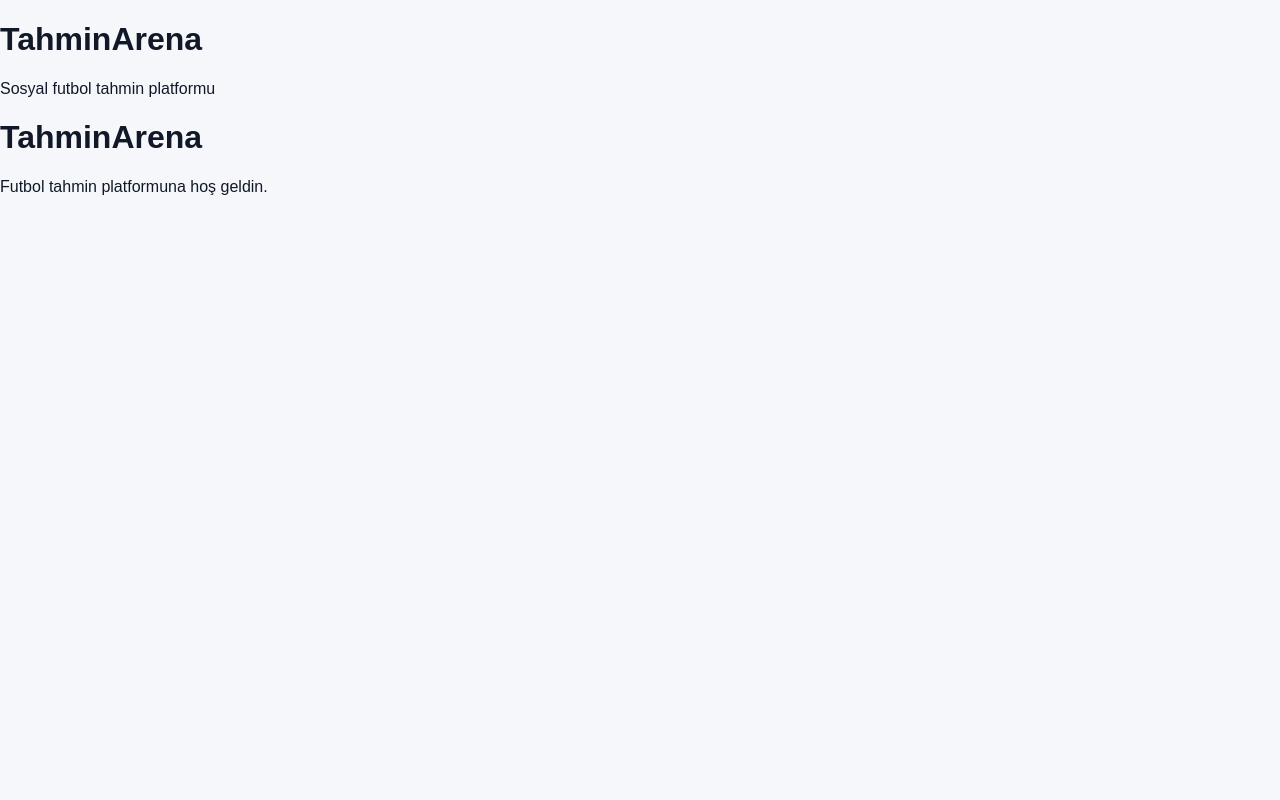
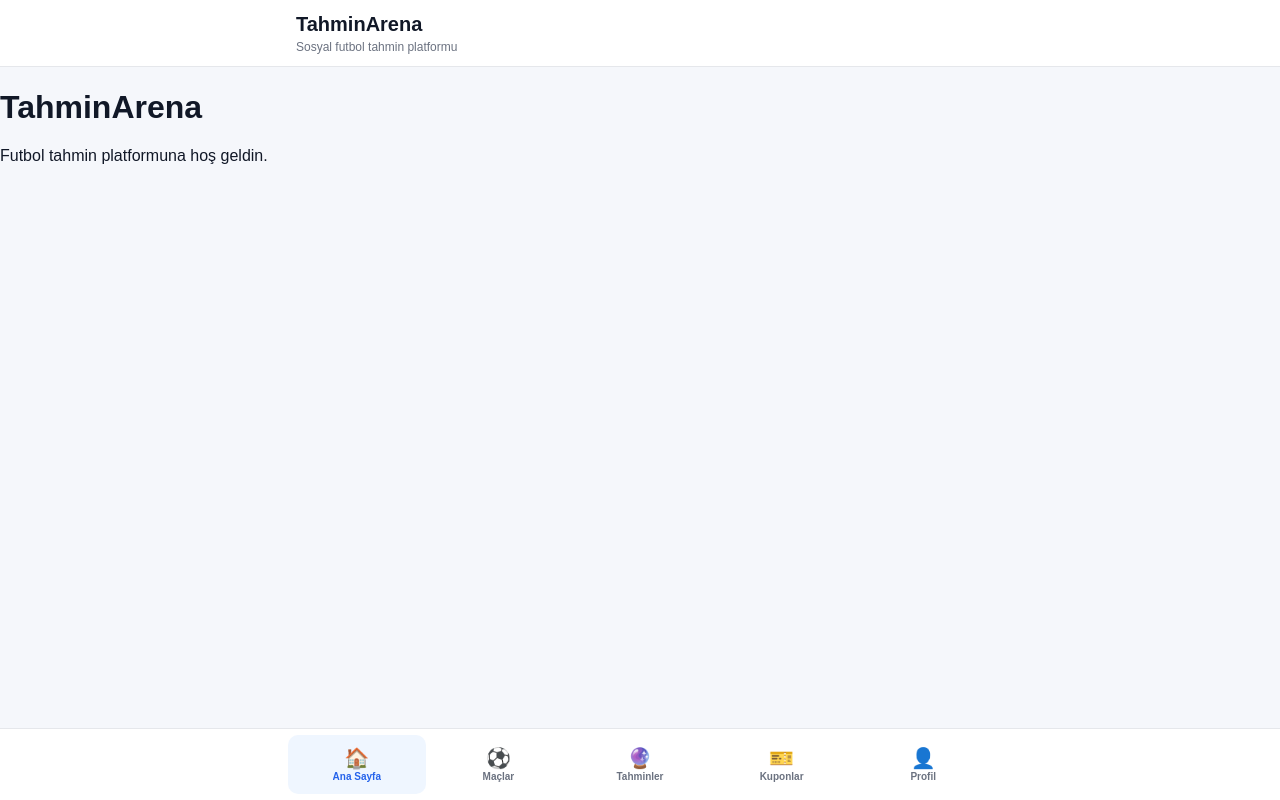
Before and after one commit to bitcoinkazanc/TahminArena, a Next.js app in the folder tahminarena/: page / in a window 1280 px wide. Shown: the top 800 px of the page. Built offline with nearby package versions, Linux system fonts and the light colour scheme.

Commit message:
Update globals.css

```diff
--- a/tahminarena/app/globals.css
+++ b/tahminarena/app/globals.css
@@ -2,6 +2,7 @@
   --background: #f5f7fb;
   --foreground: #111827;
   --surface: #ffffff;
+  --surface-secondary: #f9fafb;
   --border: #e5e7eb;
   --primary: #2563eb;
   --primary-dark: #1d4ed8;
@@ -9,6 +10,7 @@
   --success: #16a34a;
   --danger: #dc2626;
   --warning: #d97706;
+  --bottom-menu-height: 72px;
 }
 
 * {
@@ -50,6 +52,7 @@ a {
 }
 
 img {
+  display: block;
   max-width: 100%;
   height: auto;
 }
@@ -58,3 +61,152 @@ main {
   width: 100%;
   min-height: 100vh;
 }
+
+.app-content {
+  width: 100%;
+  min-height: calc(100vh - 72px);
+  padding-bottom: calc(var(--bottom-menu-height) + 16px);
+}
+
+.app-header {
+  position: sticky;
+  top: 0;
+  z-index: 100;
+  width: 100%;
+  background: var(--surface);
+  border-bottom: 1px solid var(--border);
+}
+
+.app-header__inner {
+  width: 100%;
+  max-width: 720px;
+  min-height: 64px;
+  margin: 0 auto;
+  padding: 12px 16px;
+  display: flex;
+  align-items: center;
+}
+
+.app-header__left {
+  display: flex;
+  align-items: center;
+  gap: 12px;
+}
+
+.app-header__back {
+  width: 38px;
+  height: 38px;
+  padding: 0;
+  border: 1px solid var(--border);
+  border-radius: 10px;
+  background: var(--surface);
+  color: var(--foreground);
+  font-size: 22px;
+  line-height: 1;
+}
+
+.app-header__back:active {
+  transform: scale(0.97);
+}
+
+.app-header__title {
+  margin: 0;
+  font-size: 20px;
+  line-height: 1.2;
+  font-weight: 700;
+}
+
+.app-header__subtitle {
+  margin: 4px 0 0;
+  color: var(--muted);
+  font-size: 12px;
+  line-height: 1.2;
+}
+
+.page-container {
+  width: 100%;
+  max-width: 720px;
+  margin: 0 auto;
+  padding: 16px;
+}
+
+.bottom-menu {
+  position: fixed;
+  right: 0;
+  bottom: 0;
+  left: 0;
+  z-index: 200;
+  height: var(--bottom-menu-height);
+  background: rgba(255, 255, 255, 0.98);
+  border-top: 1px solid var(--border);
+}
+
+.bottom-menu__inner {
+  width: 100%;
+  max-width: 720px;
+  height: 100%;
+  margin: 0 auto;
+  padding: 6px 8px;
+  display: grid;
+  grid-template-columns: repeat(5, 1fr);
+  gap: 4px;
+}
+
+.bottom-menu__item {
+  min-width: 0;
+  min-height: 56px;
+  padding: 6px 2px;
+  border-radius: 10px;
+  display: flex;
+  flex-direction: column;
+  align-items: center;
+  justify-content: center;
+  gap: 3px;
+  color: var(--muted);
+  transition:
+    background-color 0.15s ease,
+    color 0.15s ease;
+}
+
+.bottom-menu__item:hover {
+  background: var(--surface-secondary);
+}
+
+.bottom-menu__item--active {
+  background: #eff6ff;
+  color: var(--primary);
+}
+
+.bottom-menu__icon {
+  font-size: 20px;
+  line-height: 1;
+}
+
+.bottom-menu__label {
+  max-width: 100%;
+  overflow: hidden;
+  text-overflow: ellipsis;
+  white-space: nowrap;
+  font-size: 10px;
+  font-weight: 600;
+}
+
+@media (max-width: 420px) {
+  .app-header__inner {
+    padding-right: 12px;
+    padding-left: 12px;
+  }
+
+  .app-header__title {
+    font-size: 18px;
+  }
+
+  .bottom-menu__inner {
+    padding-right: 4px;
+    padding-left: 4px;
+  }
+
+  .bottom-menu__label {
+    font-size: 9px;
+  }
+}
```
